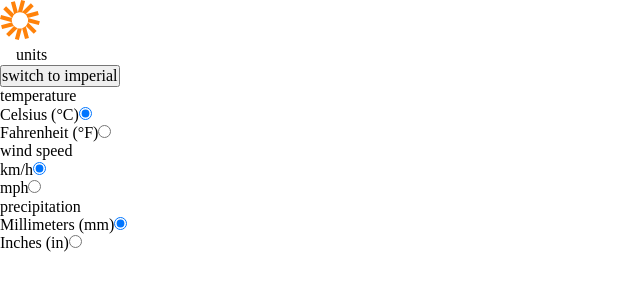
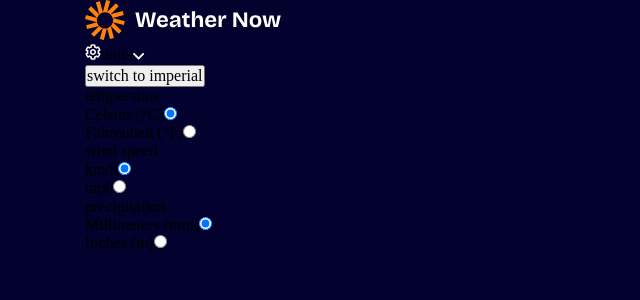
Before and after one commit to A-Awad1/Weather-Application, a React (Vite) app: page / in a window 1280 px wide. Shown: the top 300 px of the page, without its empty margins (0-640 px from the left). Built offline with nearby package versions, Linux system fonts and the light colour scheme.

Commit message:
update colors vars && add container

```diff
--- /dev/null
+++ b/src/App.scss
@@ -0,0 +1,18 @@
+html,
+body,
+main#root,
+section.layout,
+div.container {
+  height: 100%;
+  min-height: fit-content;
+}
+
+body {
+  background-color: colors.$blue-dark;
+  main#root {
+    section.layout {
+      div.container {
+      }
+    }
+  }
+}
--- a/src/App.tsx
+++ b/src/App.tsx
@@ -1,9 +1,12 @@
 import AppHeader from "./components/AppHeader";
+import "./App.scss";
 
 export default function App() {
   return (
     <section className="layout">
-      <AppHeader />
+      <div className="container">
+        <AppHeader />
+      </div>
     </section>
   );
 }
--- a/src/assets/scss/partials/base/_scroll-bar.scss
+++ b/src/assets/scss/partials/base/_scroll-bar.scss
@@ -10,20 +10,20 @@ $scroll: "::-webkit-scrollbar";
   height: 7px;
 }
 #{$scroll}-track {
-  background-color: colors.$dark-blue;
+  background-color: colors.$blue-base;
 }
 #{$scroll}-thumb {
   cursor: move;
   border-radius: 8px;
-  background-color: colors.$light-blue;
+  background-color: colors.$blue-light;
   &:hover {
-    background-color: colors.$light-blue;
+    background-color: colors.$blue-light;
   }
 }
 
 @supports (-moz-appearance: none) {
   html {
     scrollbar-width: thin;
-    scrollbar-color: colors.$light-blue colors.$dark-blue;
+    scrollbar-color: colors.$blue-light colors.$blue-base;
   }
 }
--- a/src/assets/scss/partials/helpers/variables/_colors.scss
+++ b/src/assets/scss/partials/helpers/variables/_colors.scss
@@ -1,8 +1,9 @@
 // constants
+$white: #ffffff;
 $gold: #ff7c0a;
-$light-blue: #4455da;
-$dark-blue: #2d1c9c;
-$white: #ffffff;
+$blue-light: #4455da;
+$blue-base: #2d1c9c;
+$blue-dark: #03012d;
 
 // text
 $main-text: #ffffff;
```
